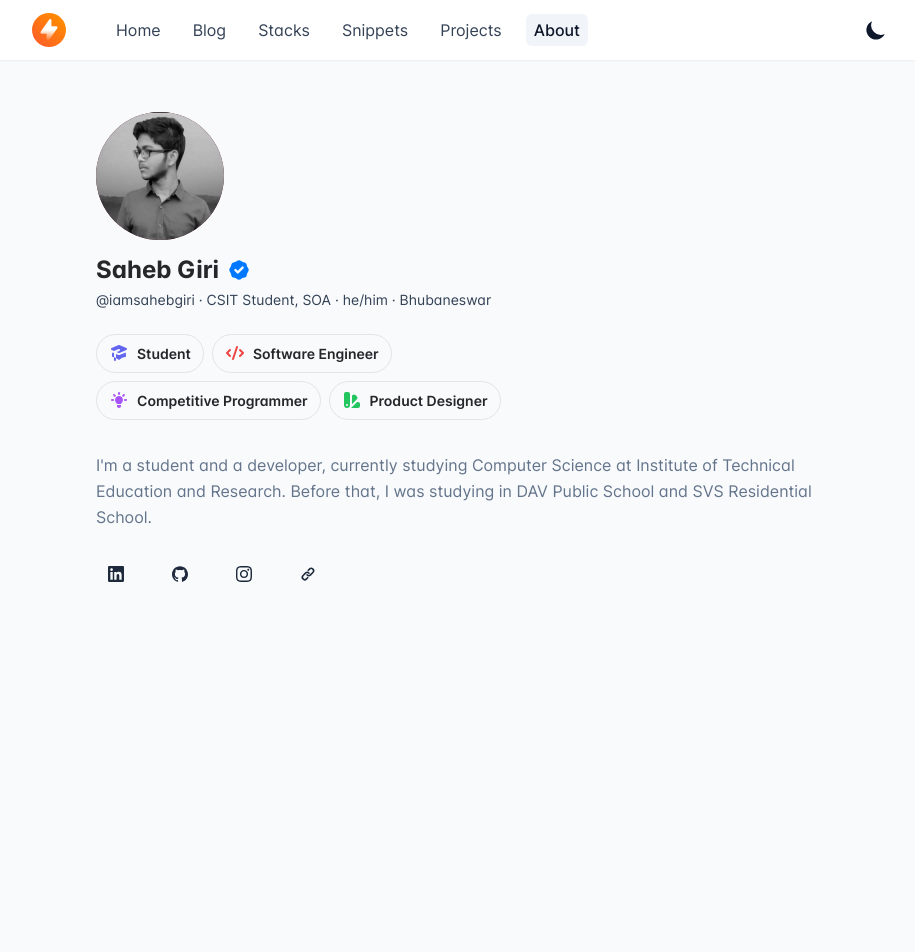
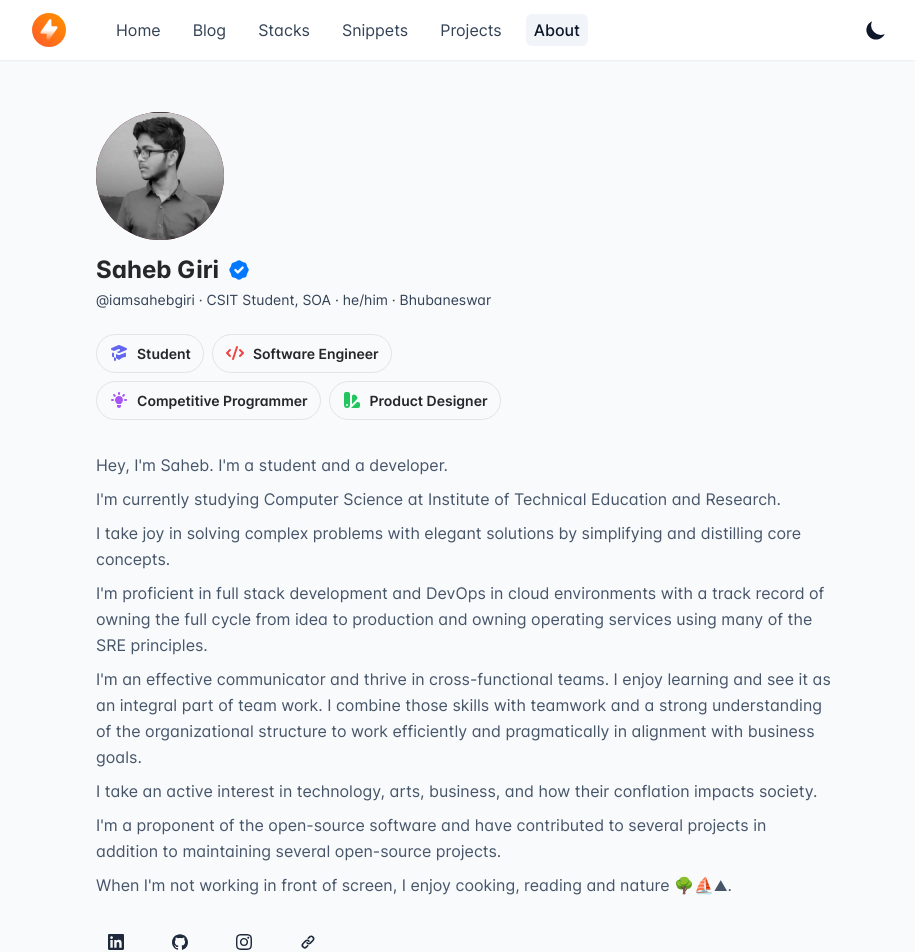
Before and after one commit to iamsahebgiri/iamsahebgiri, a Next.js app: page /about in a window 1280 px wide. Shown: the top 952 px of the page, without its empty margins (176-1091 px from the left). Before the commit the page ends 800 px from the top, so only its background shows below. Built offline with nearby package versions, Linux system fonts and the light colour scheme; a small style sheet from the web is missing.

Commit message:
docs: :memo: add more in about section

```diff
--- a/pages/about.tsx
+++ b/pages/about.tsx
@@ -66,7 +66,7 @@ const SocialLink = ({ socialLink }) => {
 
 export default function AboutPage() {
   const headingColor = useColorModeValue('blueGray.700', 'blueGray.200');
-  const descriptionColor = useColorModeValue('blueGray.500', 'blueGray.300');
+  const descriptionColor = useColorModeValue('blueGray.600', 'blueGray.300');
   const pills = [
     {
       label: 'Student',
@@ -137,20 +137,29 @@ export default function AboutPage() {
         </Flex>
         <Stack mt="8">
           <Text fontSize="md" lineHeight="tall" color={descriptionColor}>
-            I'm a student and a developer, currently studying Computer Science
-            at Institute of Technical Education and Research.
-            Before that, I was studying in DAV Public School and SVS Residential School.
+            Hey, I'm Saheb. I'm a student and a developer.
           </Text>
-          {/* <Text fontSize="md" lineHeight="tall" color="blueGray.700">
-            On the side, I co-host the Design Details podcast, a weekly
-            conversation about design process and culture. I also tinker with
-            side projects here and there, like Staff Design where I interviewed
-            high-level individual contributors, or Spec.fm, a podcast network I
-            co-founded in 2015.
+          <Text fontSize="md" lineHeight="tall" color={descriptionColor}>
+            I'm currently studying Computer Science at Institute of Technical Education and Research.
           </Text>
-          <Text fontSize="md" lineHeight="tall" color="blueGray.700">
-            I love writing and tweeting about design, technology, and startups.
-          </Text> */}
+          <Text fontSize="md" lineHeight="tall" color={descriptionColor}>
+            I take joy in solving complex problems with elegant solutions by simplifying and distilling core concepts.
+          </Text>
+          <Text fontSize="md" lineHeight="tall" color={descriptionColor}>
+            I'm proficient in full stack development and DevOps in cloud environments with a track record of owning the full cycle from idea to production and owning operating services using many of the SRE principles.
+          </Text>
+          <Text fontSize="md" lineHeight="tall" color={descriptionColor}>
+            I'm an effective communicator and thrive in cross-functional teams. I enjoy learning and see it as an integral part of team work. I combine those skills with teamwork and a strong understanding of the organizational structure to work efficiently and pragmatically in alignment with business goals.
+          </Text>
+          <Text fontSize="md" lineHeight="tall" color={descriptionColor}>
+            I take an active interest in technology, arts, business, and how their conflation impacts society.
+          </Text>
+          <Text fontSize="md" lineHeight="tall" color={descriptionColor}>
+            I'm a proponent of the open-source software and have contributed to several projects in addition to maintaining several open-source projects.
+          </Text>
+          <Text fontSize="md" lineHeight="tall" color={descriptionColor}>
+            When I'm not working in front of screen, I enjoy cooking, reading and nature 🌳⛵️⛰.
+          </Text>
         </Stack>
         <HStack spacing="6" mt="6">
           {socialLinks.map((socialLink) => (
```
Also changed, not shown: 2 other files (tests, documents, lock files or other folders).
